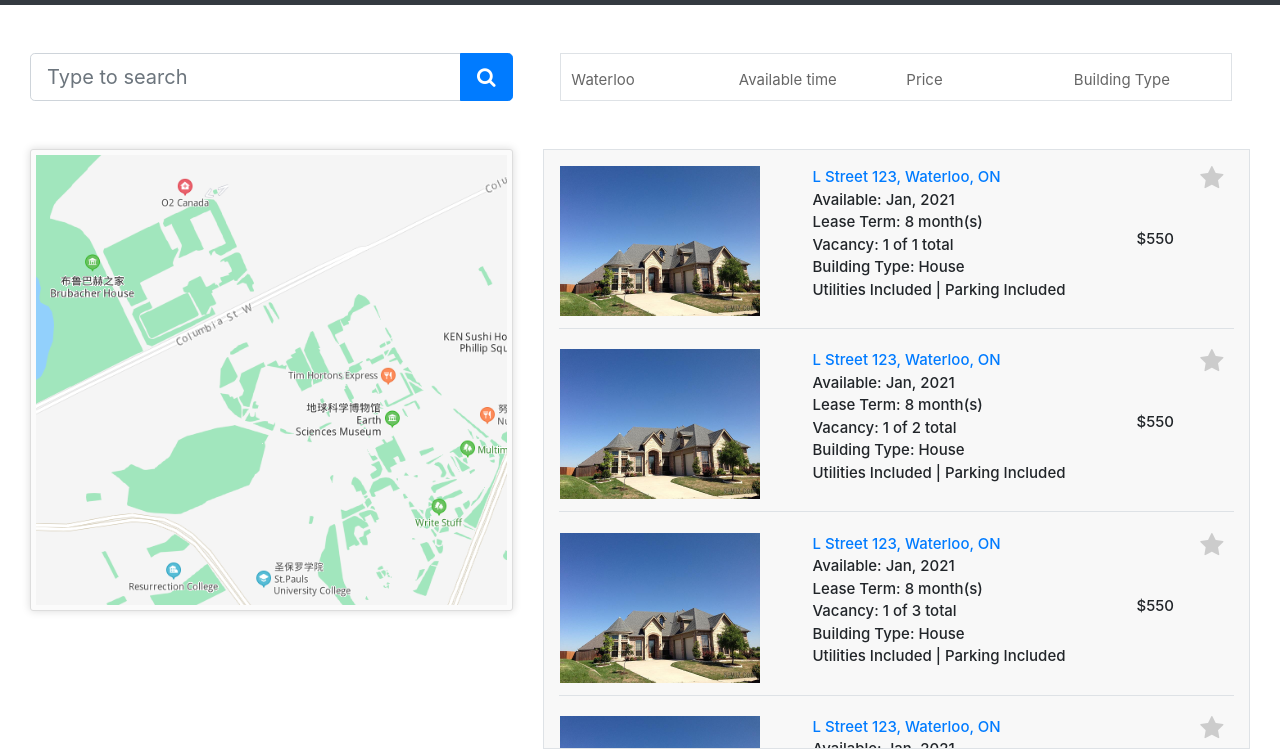
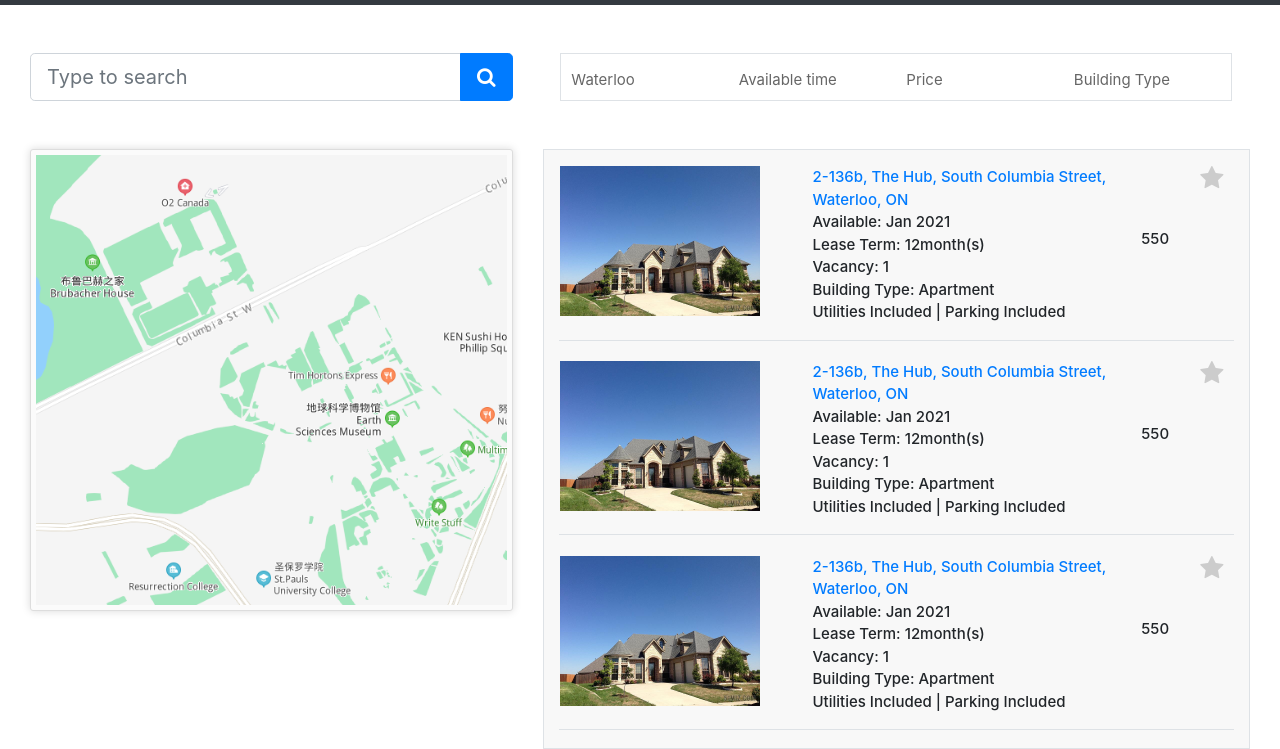
Before and after one commit to ece651-project/frontend, a website: page page/apt-list.html in a window 1280 px wide. Shown: the part 51-800 px from the top of the page. Drawn offline with nearby package versions, Linux system fonts and the light colour scheme.

Commit message:
Add ListCtrl

```diff
--- a/ctrl/apt-list.js
+++ b/ctrl/apt-list.js
@@ -1,13 +1,21 @@
 (function () {
-    angular.module('apt-list', ['ui.bootstrap', 'ngAnimate', 'ngSanitize', 'navservice'])
-        .controller('list_ctrl', ListCtrl)
+    angular.module('apt-list', ['ui.bootstrap', 'ngAnimate', 'ngSanitize', 'httpservice', 'navservice'])
+        .controller('ListCtrl', ListCtrl)
         .controller('DatepickerCtrl', DatepickerCtrl);
 
-    function ListCtrl($scope, $window, NavHeaderService){
+    function ListCtrl($scope, $http, NavHeaderService){
         NavHeaderService.navheader_init(false);
 
-        $scope.list = [1,2,3,4,5]
+        $http({
+            method: 'GET',
+            url:'../page/data.json'
 
+            // url: 'http://ec2-18-140-13-225.ap-southeast-1.compute.amazonaws.com:8080/apt/get_all
+        }).then(function successCallback(response) {
+            $scope.data_info = response.data.info_arr;
+        }, function errorCallback(response) {
+            alert("Request Failed!");
+        });
     }
 
     function DatepickerCtrl($scope){
--- a/page/apt-list.html
+++ b/page/apt-list.html
@@ -13,7 +13,7 @@
         <link href="../lib/css/bootstrap.css" rel="stylesheet" type="text/css">
         <link href="../lib/css/style.css" rel="stylesheet" type="text/css">
     </head>
-    <body ng-controller="list_ctrl">
+    <body ng-controller="ListCtrl">
         <nav class="navbar navbar-expand-md navbar-dark bg-dark">
             <div class="navbar-header">
                 <a class="navbar-brand">XxxX</a>
@@ -105,7 +105,7 @@
                 </div>
                 <div class="container-fluid mt-5 ml-0 scrollbar-deep list-scrollbar border bc-grey">
                     <dl class="info-region mt-3">
-                        <dt class="info border-bottom" ng-repeat="x in list" style="margin-bottom: 3%; font-size: 15px; font-weight: 500;">
+                        <dt class="info border-bottom" ng-repeat="x in data_info" style="margin-bottom: 3%; font-size: 15px; font-weight: 500;">
                             <div class="box d-flex justify-content-between">
                                 <div class="info-image text-center" style="width: 30%;">
                                     <img src="../src/house.jpg" alt="house-image" style="max-height: 150px;">
@@ -113,17 +113,17 @@
                                 <div class="info-details d-flex justify-content-between" style="width: 50%;">
                                     <div class="box1">
                                         <ul>
-                                            <a class="list-link" ng-click="to_aptinfo()">L Street 123, Waterloo, ON</a>
-                                            <li>Available: Jan, 2021</li>
-                                            <li>Lease Term: 8 month(s)</li>
-                                            <li>Vacancy: 1 of {{x}} total</li>
-                                            <li>Building Type: House</li>
+                                            <a class="list-link" ng-click="to_aptinfo()">{{x.address}}</a>
+                                            <li>Available: {{x.startMonth}}</li>
+                                            <li>Lease Term: {{x.term + "month(s)"}}</li>
+                                            <li>Vacancy: {{x.vacancy}}</li>
+                                            <li>Building Type: {{x.type}}</li>
                                             <li>Utilities Included | Parking Included</li>
                                         </ul>
                                     </div>
                                 </div>
                                 <div class="info-price" style="width: 10%; text-align: center; line-height: 146px;">
-                                    <p>$550</p>
+                                    <p>{{x.price}}</p>
                                 </div>
                                 <div class="info-like" style="width: 5%;">
                                     <i class="like fa fa-star"></i>
--- /dev/null
+++ b/page/data.json
@@ -0,0 +1,43 @@
+{
+    "info_arr": [
+        {
+            "aid": 123456,
+            "landlordId": "Arie Gurfinkel",
+            "type": "Apartment",
+            "vacancy": 1,
+            "address": "2-136b, The Hub, South Columbia Street, Waterloo, ON",
+            "uploadTime": "Jan 2021",
+            "startMonth": "Jan 2021",
+            "term": 12,
+            "description": "Ad leggings keytar, brunch id art party dolor labore. Pitchfork yr enim lo-fi before they sold out qui. Tumblr farm-to-table bicycle rights whatever. Anim keffiyeh carles cardigan. Velit seitanmcsweeney's photo booth 3 wolf moon irure. Cosby sweater lomo jean shorts, williamsburg hoodie minimqui you probably haven't heard of them et cardigan trust fund culpa biodiesel wes andersonaesthetic. Nihil tattooed accusamus, cred irony biodiesel keffiyeh artisan ullamco consequat.",
+            "price": 550,
+            "rating": null
+        },
+        {
+            "aid": 123456,
+            "landlordId": "Arie Gurfinkel",
+            "type": "Apartment",
+            "vacancy": 1,
+            "address": "2-136b, The Hub, South Columbia Street, Waterloo, ON",
+            "uploadTime": "Jan 2021",
+            "startMonth": "Jan 2021",
+            "term": 12,
+            "description": "Ad leggings keytar, brunch id art party dolor labore. Pitchfork yr enim lo-fi before they sold out qui. Tumblr farm-to-table bicycle rights whatever. Anim keffiyeh carles cardigan. Velit seitanmcsweeney's photo booth 3 wolf moon irure. Cosby sweater lomo jean shorts, williamsburg hoodie minimqui you probably haven't heard of them et cardigan trust fund culpa biodiesel wes andersonaesthetic. Nihil tattooed accusamus, cred irony biodiesel keffiyeh artisan ullamco consequat.",
+            "price": 550,
+            "rating": null
+        },
+        {
+            "aid": 123456,
+            "landlordId": "Arie Gurfinkel",
+            "type": "Apartment",
+            "vacancy": 1,
+            "address": "2-136b, The Hub, South Columbia Street, Waterloo, ON",
+            "uploadTime": "Jan 2021",
+            "startMonth": "Jan 2021",
+            "term": 12,
+            "description": "Ad leggings keytar, brunch id art party dolor labore. Pitchfork yr enim lo-fi before they sold out qui. Tumblr farm-to-table bicycle rights whatever. Anim keffiyeh carles cardigan. Velit seitanmcsweeney's photo booth 3 wolf moon irure. Cosby sweater lomo jean shorts, williamsburg hoodie minimqui you probably haven't heard of them et cardigan trust fund culpa biodiesel wes andersonaesthetic. Nihil tattooed accusamus, cred irony biodiesel keffiyeh artisan ullamco consequat.",
+            "price": 550,
+            "rating": null
+        }
+    ]
+ }
```
